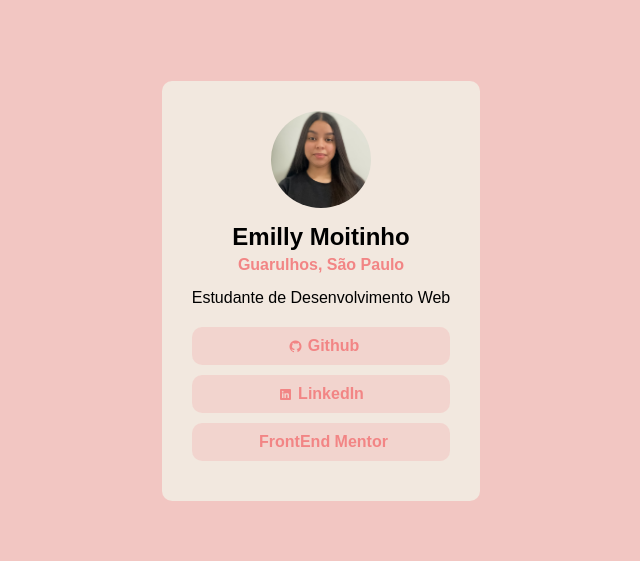
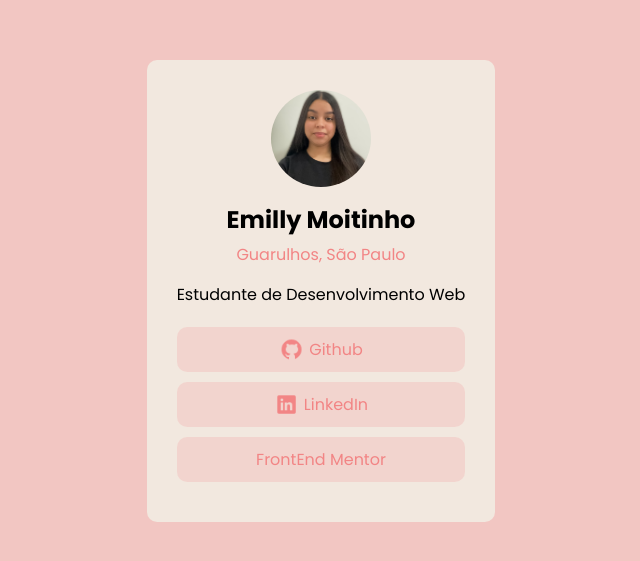
Before and after one commit to emillymoitinho/social_profile, a plain HTML site: page index.html in a window 1280 px wide. Shown: the part 109-670 px from the top of the page, without its empty margins (319-959 px from the left). Drawn offline with Linux system fonts and the light colour scheme.

Commit message:
finished

```diff
--- a/index.html
+++ b/index.html
@@ -19,9 +19,16 @@
 
             <div id="links">
                 <ul>
-                    <li><a href="https://github.com/emillymoitinho" target="_blank"></a><img src="img/github.png" alt="Github" width="15px">Github</li>
-                    <li><img src="img/linkedin.png" target="_blank" alt="LinkedIn" width="15px">LinkedIn</li>
-                    <li><a href=""></a>FrontEnd Mentor</li>
+                    <li>
+                        <a href="https://github.com/emillymoitinho" target="_blank">
+                        <img src="img/github.png" alt="Github" width="25px"> Github</a>
+                    </li>
+                    <li>
+                        <a href="https://www.linkedin.com/in/emillymoitinho/" target="_blank"><img src="img/linkedin.png" target="_blank" alt="LinkedIn" width="25px"> LinkedIn</a>
+                    </li>
+                    <li>
+                        <a href="https://www.frontendmentor.io/profile/emillymoitinho" target="_blank"> FrontEnd Mentor</a>
+                    </li>
                 </ul>
             </div>
 
--- a/style.css
+++ b/style.css
@@ -1,4 +1,5 @@
 @charset "UTF-8";
+@import url('https://fonts.googleapis.com/css2?family=Poppins:ital,wght@0,100;0,200;0,300;0,400;0,500;0,600;0,700;0,800;0,900;1,100;1,200;1,300;1,400;1,500;1,600;1,700;1,800;1,900&display=swap');
 
 :root {
     --fundo: #F2E8DF;
@@ -10,7 +11,7 @@
     padding: 0;
     margin: 0;
     box-shadow: 0;
-    font-family: Arial, Helvetica, sans-serif;
+    font-family: "Poppins", sans-serif;;
     list-style: none;
 }
 
@@ -53,7 +54,6 @@ div#profile img {
 
 div#profile > p.mark {
     color: var(--rosa);
-    font-weight: bold;
     margin-bottom: 15px;
     margin-top: 5px;
 }
@@ -69,11 +69,23 @@ div#links ul > li {
     margin-bottom: 10px;
     text-align: center;
     border-radius: 10px;
-    font-weight: bold;
     color: var(--rosa);
     display: flex;
     justify-content: center;
     align-items: center;
-    gap: 5px;
 
 }
+
+div#links ul > li > a {
+    display: flex;
+    align-items: center;
+    gap: 5px;
+    text-decoration: none;
+    color: var(--rosa);
+}
+
+div#links ul > li:hover {
+    transform: scale(1.1);
+    transition: 0.3s ease;
+    cursor: pointer;
+}
```
